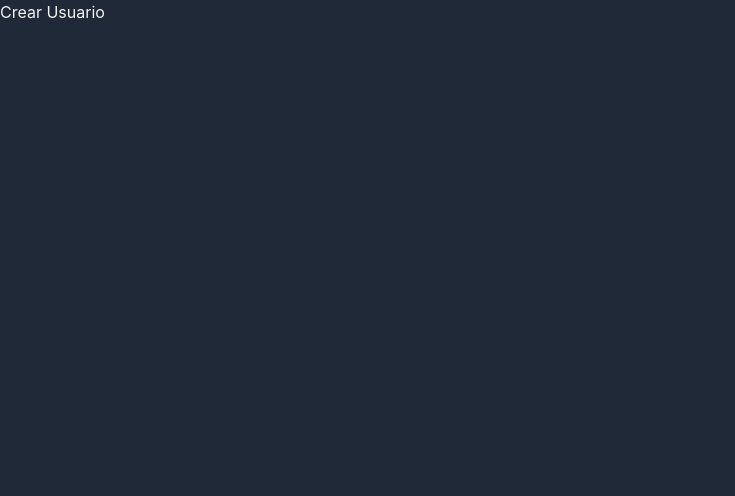
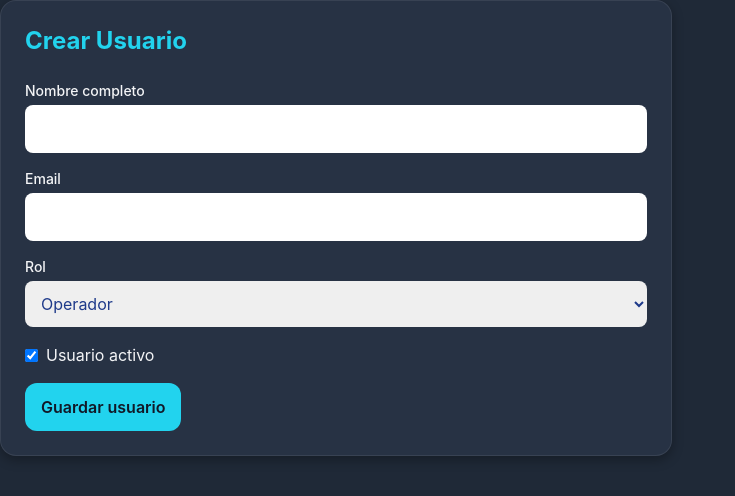
Before and after one commit to FlorLlosa/monitoreo_emisiones_huella, a Vue app: page /users/create in a window 1280 px wide. Shown: the top 496 px of the page, without its empty margins (0-735 px from the left). Built offline with nearby package versions, Linux system fonts and the light colour scheme.

Commit message:
feat(users): add user creation form

```diff
--- a/src/views/users/UserCreate.vue
+++ b/src/views/users/UserCreate.vue
@@ -1,8 +1,97 @@
 <script setup lang="ts">
+import { ref } from 'vue'
+import { useRouter } from 'vue-router'
+import type { User } from '@/interfaces/User'
+
+const router = useRouter()
+
+const name = ref('')
+const email = ref('')
+const role = ref<User['role']>('Operador')
+const active = ref(true)
+
+const errorMessage = ref('')
+
+const handleSubmit = () => {
+  if (!name.value.trim() || !email.value.trim()) {
+    errorMessage.value = 'Todos los campos son obligatorios.'
+    return
+  }
+
+  if (!email.value.includes('@')) {
+    errorMessage.value = 'El email debe tener un formato válido.'
+    return
+  }
+
+  const newUser: User = {
+    id: Date.now(),
+    name: name.value,
+    email: email.value,
+    role: role.value,
+    active: active.value
+  }
+
+  console.log('Usuario creado:', newUser)
+
+  router.push('/users')
+}
 </script>
 
 <template>
-  <div>
-    <h1>Crear Usuario</h1>
+  <div class="industrial-card p-6 max-w-2xl">
+    <h1 class="text-2xl font-bold text-energy-accent mb-6">
+      Crear Usuario
+    </h1>
+
+    <form @submit.prevent="handleSubmit" class="space-y-4">
+      <div>
+        <label class="block text-sm font-medium mb-1">
+          Nombre completo
+        </label>
+        <input
+          v-model="name"
+          type="text"
+          class="w-full p-3 rounded-lg text-blue-900"
+        />
+      </div>
+
+      <div>
+        <label class="block text-sm font-medium mb-1">
+          Email
+        </label>
+        <input
+          v-model="email"
+          type="email"
+          class="w-full p-3 rounded-lg text-blue-900"
+        />
+      </div>
+
+      <div>
+        <label class="block text-sm font-medium mb-1">
+          Rol
+        </label>
+        <select
+          v-model="role"
+          class="w-full p-3 rounded-lg text-blue-900"
+        >
+          <option value="Administrador">Administrador</option>
+          <option value="Supervisor">Supervisor</option>
+          <option value="Operador">Operador</option>
+        </select>
+      </div>
+
+      <label class="flex items-center gap-2">
+        <input type="checkbox" v-model="active" />
+        Usuario activo
+      </label>
+
+      <p v-if="errorMessage" class="text-red-400">
+        {{ errorMessage }}
+      </p>
+
+      <button type="submit" class="btn-primary">
+        Guardar usuario
+      </button>
+    </form>
   </div>
 </template>
```
